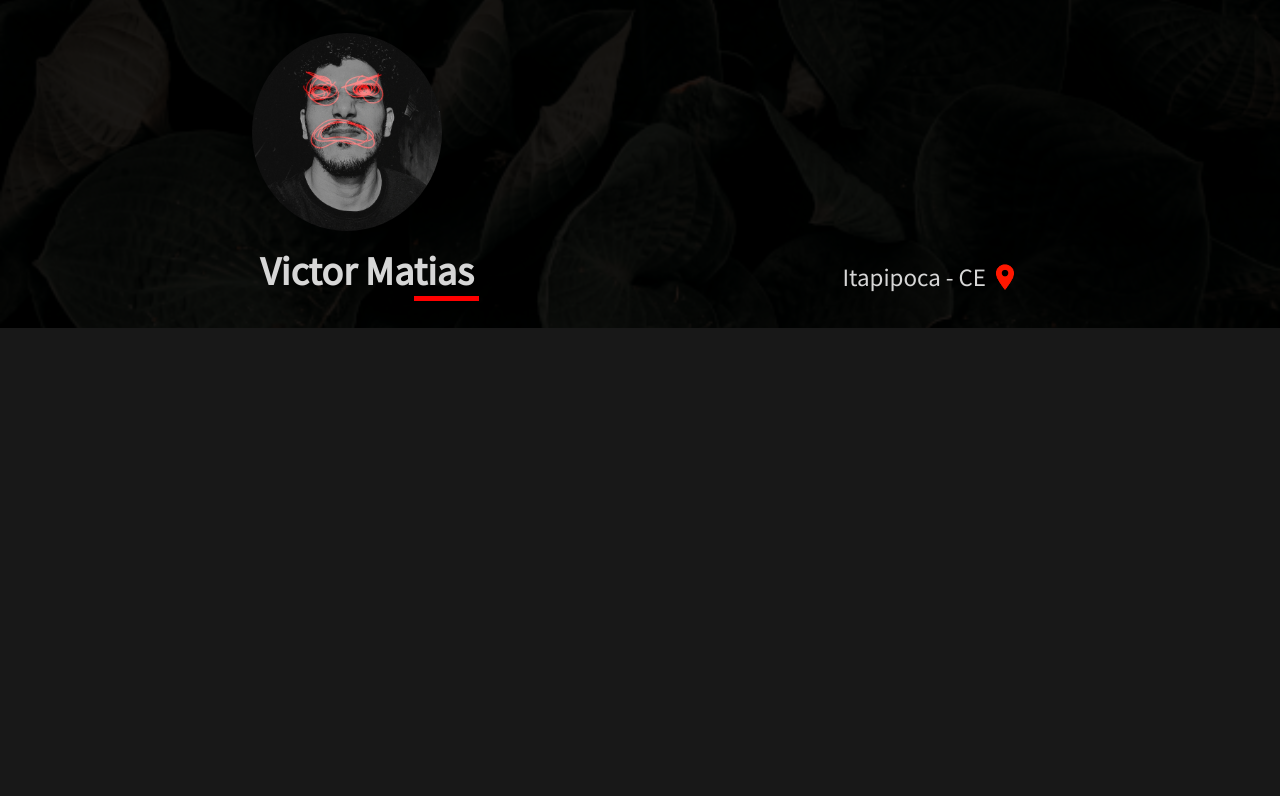
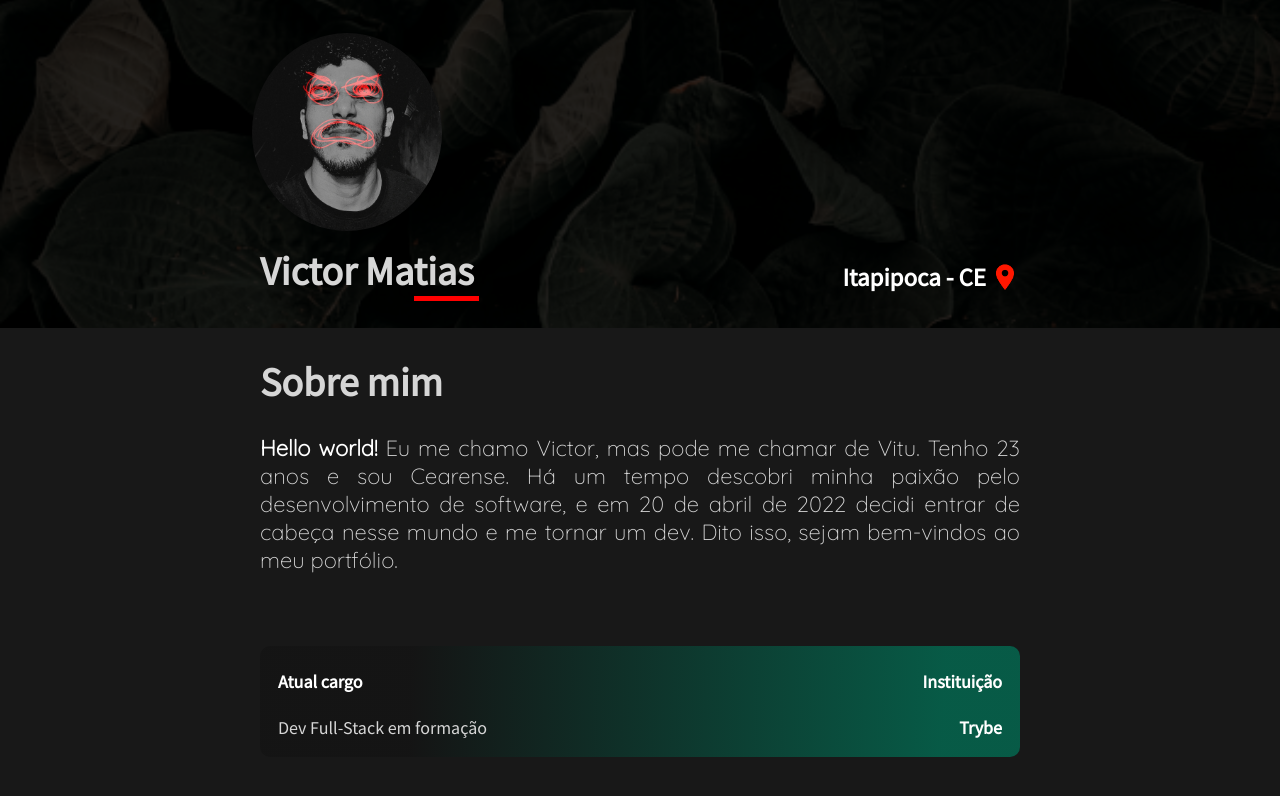
Before and after one commit to victormatia/victormatia.github.io, a plain HTML site: page index.html in a window 1280 px wide. Drawn offline with Linux system fonts and the light colour scheme; a web font is replaced by a local one.

Commit message:
Adiciona a seção main.

```diff
--- a/index.html
+++ b/index.html
@@ -7,9 +7,17 @@
   <meta name="viewport" content="width=device-width, initial-scale=1.0">
   <title>Portfólio | Victor Matias</title>
   <link rel="stylesheet" href="style.css">
+  <!--secao de fontes inicio-->
+
   <link rel="preconnect" href="https://fonts.googleapis.com">
   <link rel="preconnect" href="https://fonts.gstatic.com" crossorigin>
   <link href="https://fonts.googleapis.com/css2?family=Source+Sans+Pro&display=swap" rel="stylesheet">
+
+  <link rel="preconnect" href="https://fonts.googleapis.com">
+  <link rel="preconnect" href="https://fonts.gstatic.com" crossorigin>
+  <link href="https://fonts.googleapis.com/css2?family=Koulen&family=Quicksand:wght@300&family=Source+Sans+Pro&display=swap" rel="stylesheet">
+
+  <!--secao de fontes fim-->
 </head>
 
 <body>
@@ -22,28 +30,35 @@
         <div id="redline"></div>
       </div>
       <div class="profile-locality">
-        <p id="city">Itapipoca - CE</p>
+        <p><strong>Itapipoca - CE</strong></p>
         <img id="pin" src="imagens/icones/pin.png" alt="icone de um pin">
       </div>
     </div>
   </div>
 
-  <!-- <div class="container">
+
+    <main>
       <div class="about-me">
         <h1 id="main-title">Sobre mim</h1>
-      <p id="about-me"><strong>Hello world!</strong> Eu me chamo Victor, mas pode me chamar de Vitu. Tenho 23 anos e sou Cearense. Há um tempo descobri  minha paixão pelo desenvolvimento de software, e em 20 de abril de 2022 decidi entrar de cabeça nesse mundo  e me tornar um dev. Dito isso, sejam bem-vindos ao meu portfólio.</p>
+        <p id="about-me-text"><strong>Hello world!</strong>  Eu me chamo Victor, mas pode me chamar de Vitu. Tenho 23 anos e sou Cearense. Há um tempo descobri  minha paixão pelo desenvolvimento de software, e em 20 de abril de 2022 decidi entrar de cabeça nesse mundo  e me tornar um dev. Dito isso, sejam bem-vindos ao meu portfólio.</p>
       </div>
 
       <div class="current-position">
-      <h4>Atual cargo</h4>
+        <div class="position">
+          <h4><strong>Atual cargo</strong></h4>
           <p>Dev Full-Stack em formação</p>
-
-      <h4>Instituição</h4>
-      <p><a href="#"><strong>Trybe</strong></a></p>
+        </div>
+        <div class="company">
+          <h4><strong>Instituição</strong></h4>
+          <p><a class="link-company" href="https://www.betrybe.com/" target="_blank"><strong>Trybe</strong></a></p>
         </div>
       </div>
+    </main>
 
-  <div class="links">
+
+
+
+  <!-- <div class="links">
     <a href="#">GitHub</a>
     <a href="#">LinkedIn</a>
     <a href="#">Gmail</a>
--- a/style.css
+++ b/style.css
@@ -5,10 +5,16 @@ body {
     margin: auto;
     background-color: #181818;
     font-family: 'Source Sans Pro', sans-serif;
+    color: #D6D6D6;
+}
+
+strong {
+    color: white;
 }
 
 .profile {
-    background: rgba(0, 0, 0, 0.858) url(imagens/fundo.png);  /*Essa propriedade adiciona uma imagem como bg e escurece*/
+    background: rgba(0, 0, 0, 0.800) url(imagens/fundo.png);
+    /*Essa propriedade adiciona uma imagem como bg e escurece*/
     width: 100%;
     height: 350px;
     background-position: center;
@@ -20,14 +26,17 @@ body {
     margin-top: -22px;
 }
 
-.profile-content {  /* essa classe centraliza o profile*/  /*Precisa melhorar a responsividade. Itens sem quebra de linha*/
+.profile-content {
+    /* essa classe centraliza o profile*/
+    /*Precisa melhorar a responsividade. Itens sem quebra de linha*/
     color: #D6D6D6;
     width: 760px;
     margin: auto;
     display: flex;
     justify-content: space-between;
+    align-items: center;
     flex-direction: row;
-    align-items: center;
+    flex-wrap: wrap;
 
 }
 
@@ -37,7 +46,6 @@ body {
     justify-content: center;
     flex-direction: column;
 }
-
 
 #picture {
     border-radius: 100%;
@@ -49,7 +57,6 @@ body {
 }
 
 h3 {
-    font-family: 'Source Sans Pro', sans-serif;
     font-size: 40px;
 }
 
@@ -65,8 +72,10 @@ h3 {
 .profile-locality {
     display: flex;
     flex-direction: row;
-    align-items: center;    /* essa propriedade faz com que o pin fique com a proporcao normal*/
+    align-items: center;
+    /* essa propriedade faz com que o pin fique com a proporcao normal*/
     font-size: 25px;
+    font-weight: 900;
     position: relative;
     top: 118px;
 }
@@ -75,3 +84,51 @@ h3 {
     width: 30px;
     padding-left: 4px;
 }
+
+main {
+    height: 450px;
+    position: relative;
+    top: 330px;   /*atencao para o comportamento*/
+    display: flex;
+    flex-direction: column;
+    gap: 50px; /* empurra a proxima caixa pra baixo*/
+    /* justify-content: center; sera necessario? */
+    align-items: center;
+
+}
+
+#main-title {
+    font-size: 40px;
+}
+
+#about-me-text {
+    text-align: justify;
+    font-size: 22px;
+    font-style: normal;
+    font-family: 'Quicksand', sans-serif;
+}
+
+.current-position {
+    width: 760px;
+    display: flex;
+    justify-content: space-between;
+    border-radius: 10px;
+    background: linear-gradient(91.85deg, #0909093f -2.94% 20%, #036b52cc 89.87%);
+
+}
+
+.position {
+    font-size: 18px;
+    margin-left: 18px;
+}
+
+.company {
+    text-align: right;
+    font-size: 18px;
+    margin-right: 18px;
+}
+
+.link-company {
+    text-decoration: none;
+    color: white;
+}
```
Also changed, not shown: imagens/logotrybe.png (added). Lines whose indentation alone changed are shown as unchanged.
